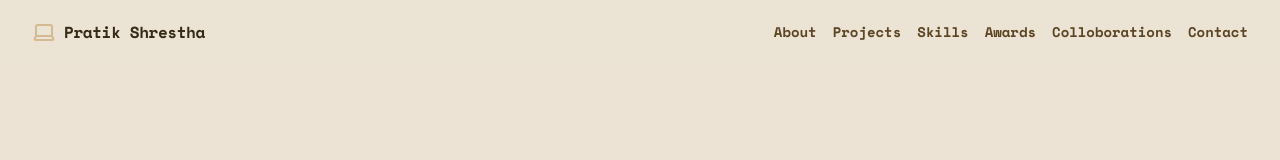
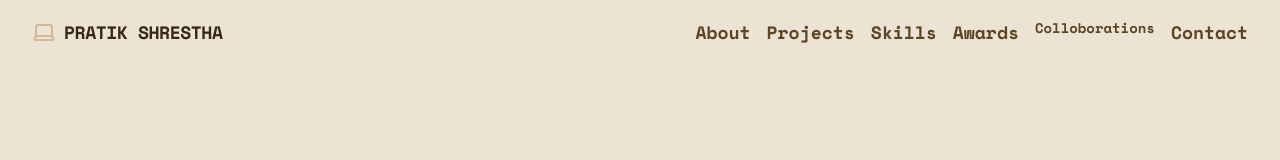
Before and after one commit to Pratikshresth/pshrestha.github.io, a Next.js app: page / in a window 1280 px wide. Shown: the top 160 px of the page. Built offline with nearby package versions, Linux system fonts and the light colour scheme; grey boxes are pictures that could not be loaded.

Commit message:
Update component.jsx

```diff
--- a/src/components/component/component.jsx
+++ b/src/components/component/component.jsx
@@ -16,29 +16,29 @@ export function Component() {
         <div className="container mx-auto flex h-16 max-w-7xl items-center justify-between px-4 sm:px-6 lg:px-8 bg-black/70">
           <Link href="#" className="flex items-center gap-2 transition-transform duration-300 ease-in-out transform hover:-translate-y-1" prefetch={false}>
             <LaptopIcon className="h-6 w-6 text-primary" />
-            <span className="font-bold tracking-tight text-foreground">Pratik Shrestha</span>
+            <span className="font-bold tracking-tight text-foreground text-lg"><b>PRATIK SHRESTHA</b></span>
           </Link>
           <nav className="hidden space-x-4 md:flex">
-            <Link href="#about" className="text-sm font-medium text-muted-foreground hover:text-foreground transition-transform duration-300 ease-in-out transform hover:-translate-y-1" prefetch={false}>
+            <Link href="#about" className="text-lg font-medium text-muted-foreground hover:text-foreground transition-transform duration-300 ease-in-out transform hover:-translate-y-1" prefetch={false}>
               <b>About</b>
             </Link>
-            <Link href="#projects" className="text-sm font-medium text-muted-foreground hover:text-foreground transition-transform duration-300 ease-in-out transform hover:-translate-y-1" prefetch={false}>
+            <Link href="#projects" className="text-lg font-medium text-muted-foreground hover:text-foreground transition-transform duration-300 ease-in-out transform hover:-translate-y-1" prefetch={false}>
               <b>Projects</b>
             </Link>
-            <Link href="#skills" className="text-sm font-medium text-muted-foreground hover:text-foreground transition-transform duration-300 ease-in-out transform hover:-translate-y-1" prefetch={false}>
+            <Link href="#skills" className="text-lg font-medium text-muted-foreground hover:text-foreground transition-transform duration-300 ease-in-out transform hover:-translate-y-1" prefetch={false}>
               <b>Skills</b>
             </Link>
-            <Link href="#awards" className="text-sm font-medium text-muted-foreground hover:text-foreground transition-transform duration-300 ease-in-out transform hover:-translate-y-1" prefetch={false}>
+            <Link href="#awards" className="text-lg font-medium text-muted-foreground hover:text-foreground transition-transform duration-300 ease-in-out transform hover:-translate-y-1" prefetch={false}>
               <b>Awards</b>
             </Link>
             <Link href="#colloboration" className="text-sm font-medium text-muted-foreground hover:text-foreground transition-transform duration-300 ease-in-out transform hover:-translate-y-1" prefetch={false}>
               <b>Colloborations</b>
             </Link>
-            <Link href="#contact" className="text-sm font-medium text-muted-foreground hover:text-foreground transition-transform duration-300 ease-in-out transform hover:-translate-y-1" prefetch={false}>
+            <Link href="#contact" className="text-lg font-medium text-muted-foreground hover:text-foreground transition-transform duration-300 ease-in-out transform hover:-translate-y-1" prefetch={false}>
               <b>Contact</b>
             </Link>
           </nav>
-          <Button variant="outline" size="sm" className="md:hidden transition-transform duration-500 ease-in-out transform hover:scale-105" onClick={() => {}}>
+          <Button variant="outline" size="lg" className="md:hidden transition-transform duration-500 ease-in-out transform hover:scale-105" onClick={() => {}}>
             <MenuIcon className="h-5 w-5" />
           </Button>
         </div>
```
